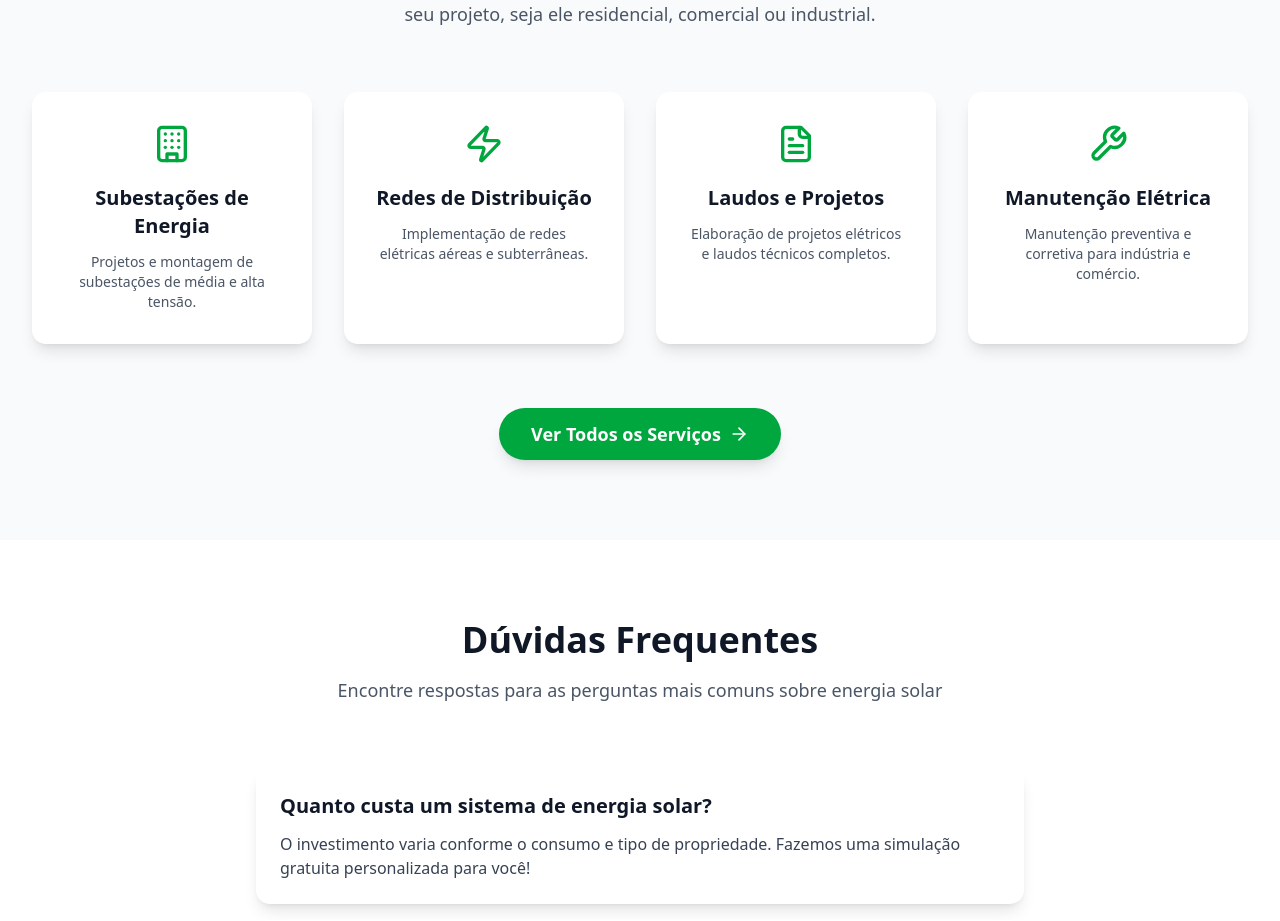
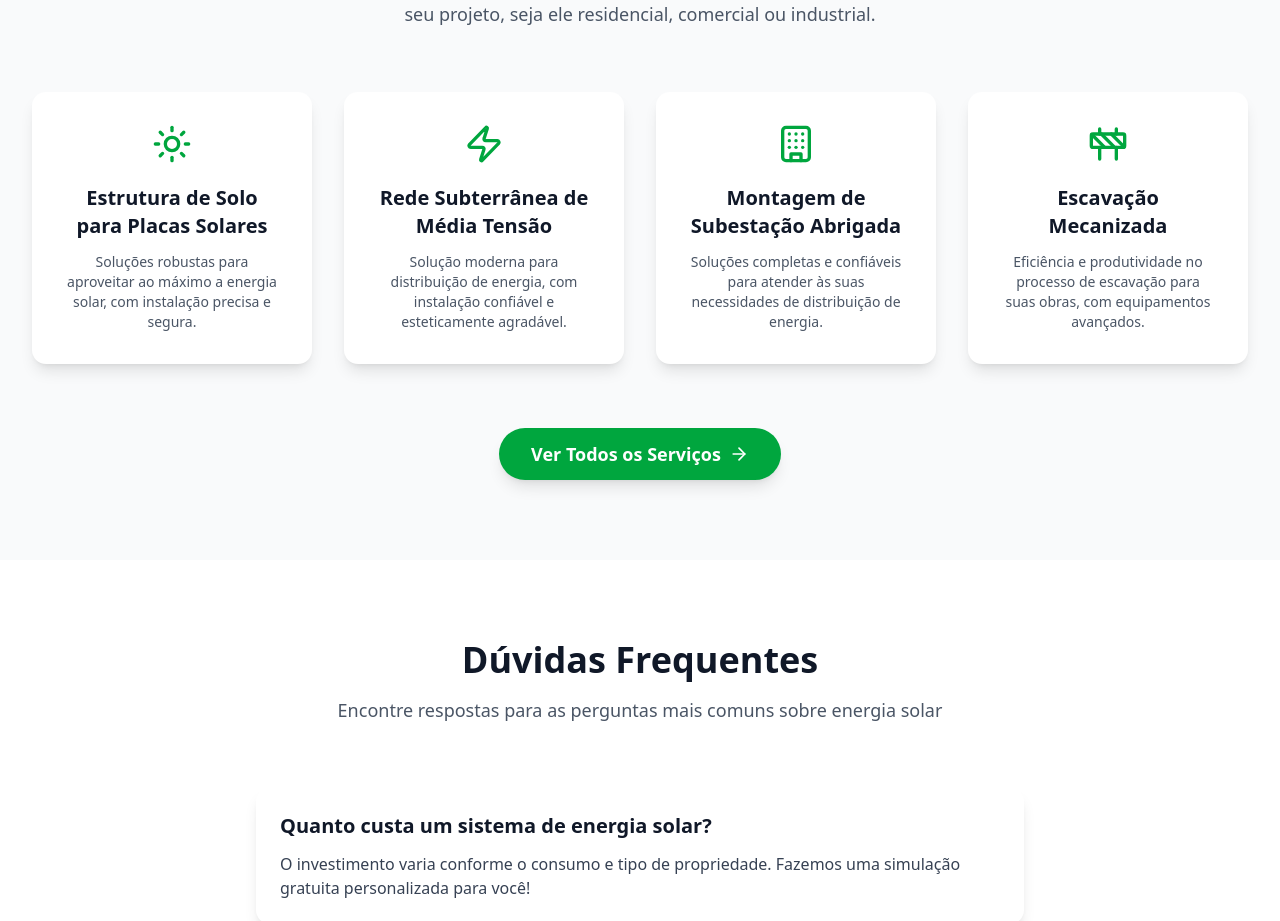
Before and after one commit to Lucas-Finizola/Projetisa, a React (Vite) app: page / in a window 1280 px wide. Shown: the part 2980-3901 px from the top of the page. Built offline with nearby package versions, Linux system fonts and the light colour scheme.

Commit message:
fix: Corrige descrição dos cards de outros serviços na home

```diff
--- a/src/pages/Home.jsx
+++ b/src/pages/Home.jsx
@@ -15,7 +15,8 @@ import {
   Star,
   Phone,
   FileText,
-  Wrench
+  Wrench,
+  Construction
 } from 'lucide-react';
 
 // Importar imagens da landing page (estas seriam gerenciadas pelo CMS no futuro)
@@ -129,24 +130,24 @@ const Home = () => {
 
   const otherServices = [
     {
-      icon: <Building className="w-10 h-10" />,
-      title: "Subestações de Energia",
-      description: "Projetos e montagem de subestações de média e alta tensão."
+      icon: <Sun className="w-10 h-10" />,
+      title: "Estrutura de Solo para Placas Solares",
+      description: "Soluções robustas para aproveitar ao máximo a energia solar, com instalação precisa e segura."
     },
     {
       icon: <Zap className="w-10 h-10" />,
-      title: "Redes de Distribuição",
-      description: "Implementação de redes elétricas aéreas e subterrâneas."
+      title: "Rede Subterrânea de Média Tensão",
+      description: "Solução moderna para distribuição de energia, com instalação confiável e esteticamente agradável."
     },
     {
-      icon: <FileText className="w-10 h-10" />,
-      title: "Laudos e Projetos",
-      description: "Elaboração de projetos elétricos e laudos técnicos completos."
+      icon: <Building className="w-10 h-10" />,
+      title: "Montagem de Subestação Abrigada",
+      description: "Soluções completas e confiáveis para atender às suas necessidades de distribuição de energia."
     },
     {
-      icon: <Wrench className="w-10 h-10" />,
-      title: "Manutenção Elétrica",
-      description: "Manutenção preventiva e corretiva para indústria e comércio."
+      icon: <Construction className="w-10 h-10" />,
+      title: "Escavação Mecanizada",
+      description: "Eficiência e produtividade no processo de escavação para suas obras, com equipamentos avançados."
     }
   ];
 
```
